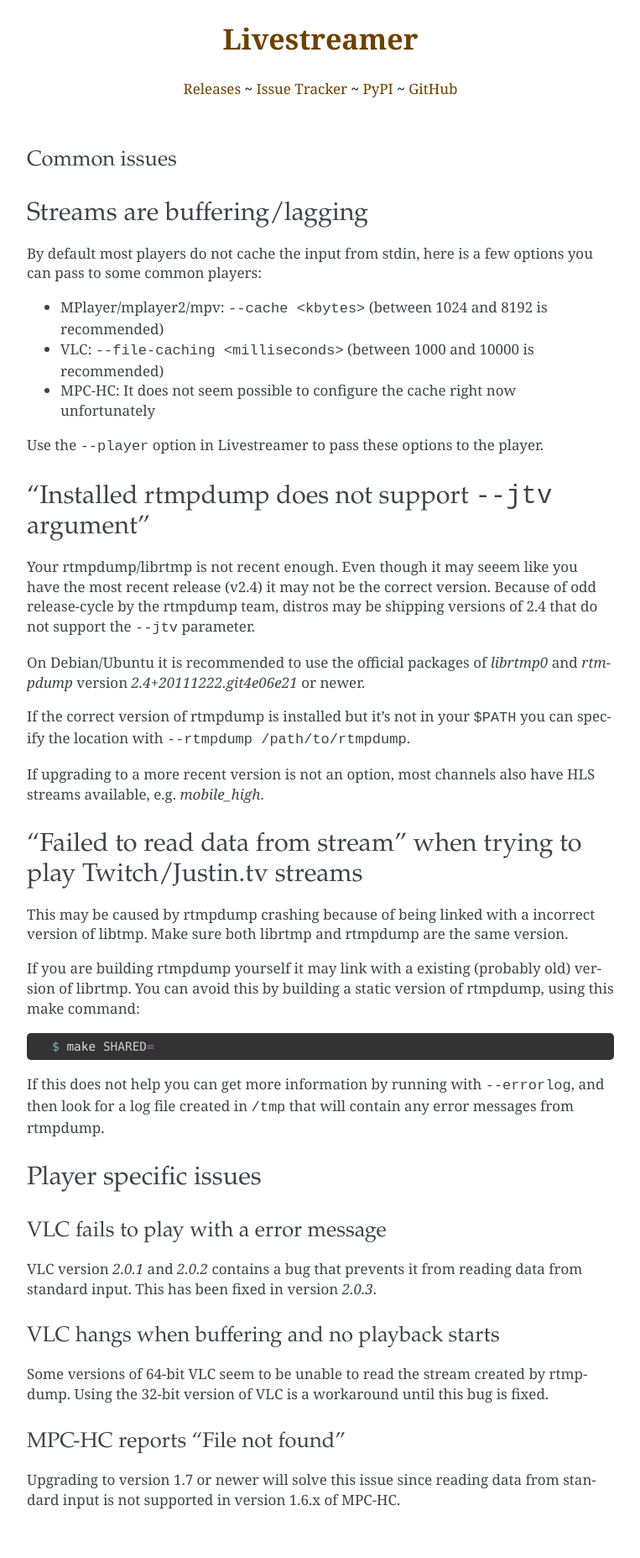
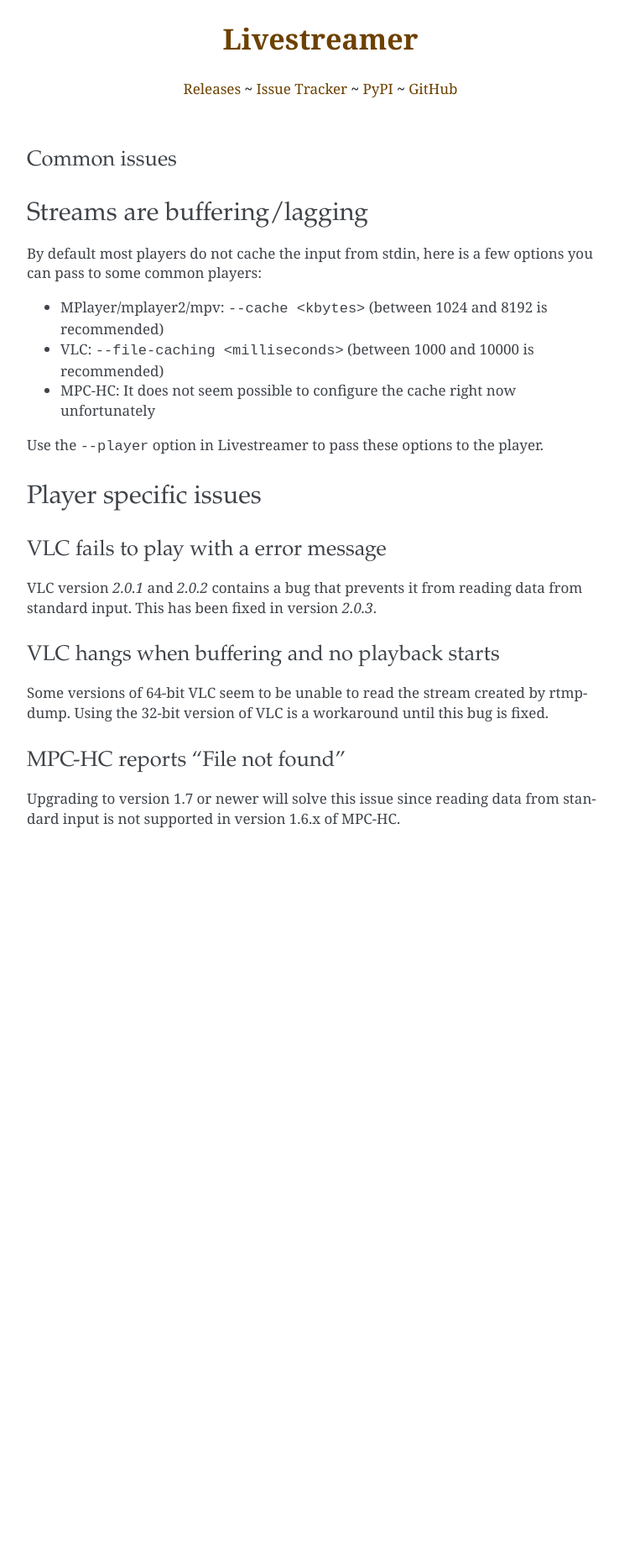
Before and after one commit to streamlink/streamlink, a Sphinx documentation site: the page built from docs/issues.rst, in a window 1280 px wide. Shown: the whole page at 84% size, without its empty margins (258-1021 px from the left). Built offline with Sphinx 7.4.7, drawn with Linux system fonts in a browser that asks for light colours; after the commit the page ends 1043 px from its top, so only the background shows below that.

Commit message:
docs: Remove Twitch/Justin.tv specific rtmpdump issues.

```diff
--- a/docs/install.rst
+++ b/docs/install.rst
@@ -44,7 +44,7 @@ Optional dependencies
 
 For RTMP based plugins:
 
-- `RTMPDump <http://rtmpdump.mplayerhq.hu/>`_ (Twitch/Justin.tv streams require at least version 2.4-20111222)
+- `RTMPDump <http://rtmpdump.mplayerhq.hu/>`_
 
 For decrypting encrypted HLS streams:
 
--- a/docs/issues.rst
+++ b/docs/issues.rst
@@ -16,45 +16,6 @@ you can pass to some common players:
 - MPC-HC: It does not seem possible to configure the cache right now unfortunately
 
 Use the ``--player`` option in Livestreamer to pass these options to the player.
-
-
-"Installed rtmpdump does not support ``--jtv`` argument"
---------------------------------------------------------
-
-Your rtmpdump/librtmp is not recent enough. Even though it may
-seeem like you have the most recent release (v2.4) it may not be
-the correct version. Because of odd release-cycle by the rtmpdump
-team, distros may be shipping versions of 2.4 that do not support
-the ``--jtv`` parameter.
-
-On Debian/Ubuntu it is recommended to use the official packages
-of *librtmp0* and *rtmpdump* version *2.4+20111222.git4e06e21* or newer.
-
-If the correct version of rtmpdump is installed but it's not in your ``$PATH``
-you can specify the location with ``--rtmpdump /path/to/rtmpdump``.
-
-If upgrading to a more recent version is not an option, most channels
-also have HLS streams available, e.g. *mobile_high*.
-
-
-"Failed to read data from stream" when trying to play Twitch/Justin.tv streams
-------------------------------------------------------------------------------
-
-This may be caused by rtmpdump crashing because of being linked with
-a incorrect version of libtmp. Make sure both librtmp and rtmpdump are
-the same version.
-
-If you are building rtmpdump yourself it may link with a existing
-(probably old) version of librtmp. You can avoid this by building a static
-version of rtmpdump, using this make command:
-
-.. code-block:: console
-
-    $ make SHARED=
-
-If this does not help you can get more information by running with ``--errorlog``,
-and then look for a log file created in ``/tmp`` that will contain any error messages
-from rtmpdump.
 
 
 Player specific issues
```
